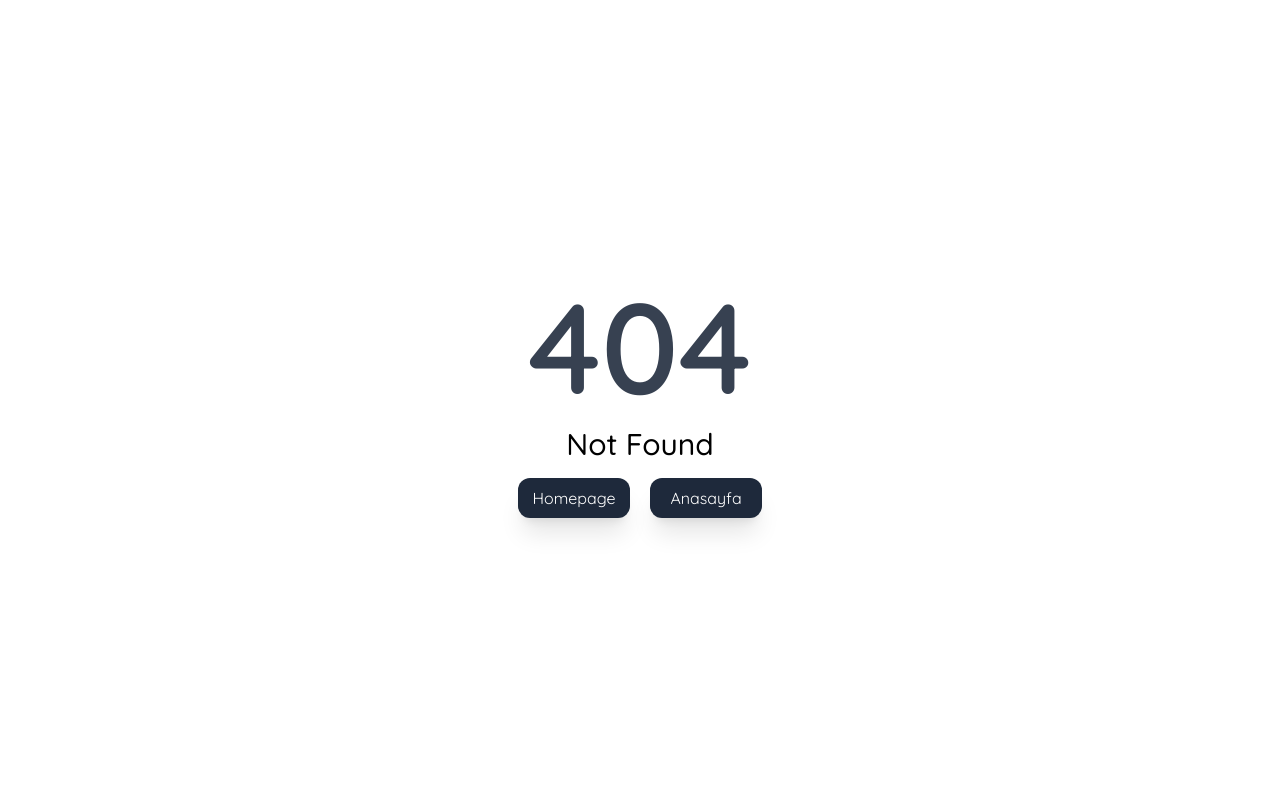
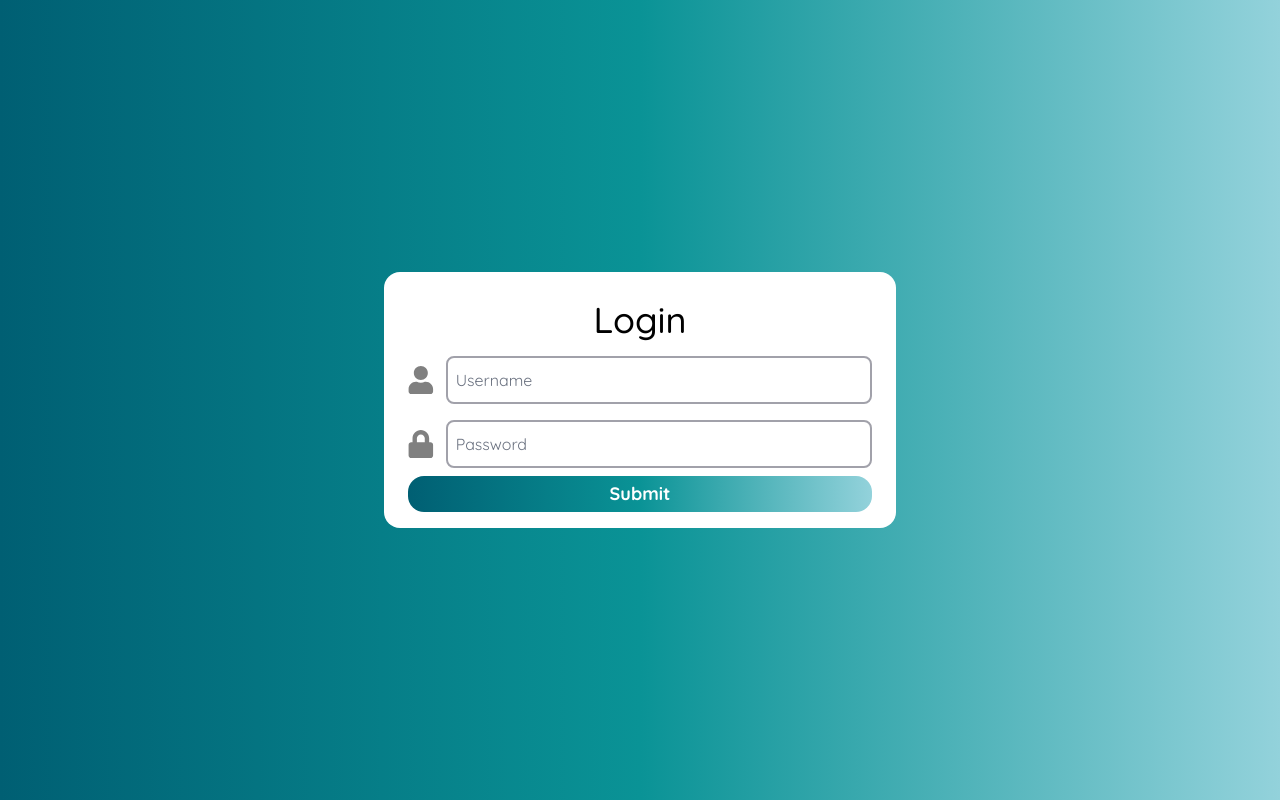
Before and after one commit to emreozkpln/ourblog-frontend, a Next.js app: page /admin/auth/login in a window 1280 px wide. Before the commit this address had no page. Built offline with nearby package versions, Linux system fonts and the light colour scheme.

Commit message:
Create admin login page Install toast notification package Create adminRequests service Create login request func in service

```diff
--- a/package.json
+++ b/package.json
@@ -15,6 +15,7 @@
     "postcss": "8.4.27",
     "react": "18.2.0",
     "react-dom": "18.2.0",
+    "react-hot-toast": "^2.4.1",
     "react-icons": "^4.10.1",
     "react-markdown": "^8.0.7",
     "react-syntax-highlighter": "^15.5.0",
--- /dev/null
+++ b/src/app/admin/auth/login/page.js
@@ -0,0 +1,92 @@
+"use client"
+import { useState } from "react";
+import { FaUser, FaLock } from "react-icons/fa";
+import {login as adminLogin} from "@/services/adminRequests"
+import toast from "react-hot-toast";
+import { useRouter } from "next/navigation";
+
+const darkToastStyle = {
+    borderRadius: '30px',
+    background: '#333',
+    color: '#fff',
+    }
+
+
+function Login() {
+    const router = useRouter()
+    const [Username, setUsername] = useState("")
+    const [Password, setPassword] = useState("")
+    const [isFetching, setIsFetching] = useState(false)
+
+    const submitForm = async () => {
+        if (isFetching === false) {
+            setIsFetching(true)
+            const res = await adminLogin(Username, Password)
+            if(res?.msg === "Too many request.") {
+                toast(`${res.resetSecond} saniye bekleyin.`,
+                    {
+                    icon: '⏳',
+                    style: darkToastStyle
+                    }
+                );
+            } else if(res === "Empty form.") {
+                toast(`Formu doldurunuz.`,
+                    {
+                    icon: '❌',
+                    style: darkToastStyle
+                    }
+                );
+            } else if(res === "Wrong username and password."){
+                toast(`Bilgiler yanlış.`,
+                    {
+                    icon: '❌',
+                    style: darkToastStyle
+                    }
+                );
+            }
+            else if(res === "Internal server error.") {
+                toast(`Sunucu hatası.`,
+                    {
+                    icon: '❌',
+                    style: darkToastStyle
+                    }
+                );
+            } else if(res === "err") {
+                toast(`Bilinmeyen hata.`,
+                    {
+                    icon: '❌',
+                    style: darkToastStyle
+                    }
+                );
+            } else if(res === "Ok.") {
+                toast(`Giriş yapıldı.`,
+                    {
+                    icon: '✅',
+                    style: darkToastStyle
+                    }
+                );
+                // router.push("/")
+            }
+            setIsFetching(false)
+        }
+    }
+
+    return (
+        <div className="bg-gradient-to-r from-color1 via-color2 to-color3 w-screen h-screen flex items-center justify-center ">
+            <div className="max-w-lg w-full pt-7 pb-4 px-6 bg-white rounded-2xl">
+                <div className="text-center font-medium font text-4xl mb-4">Login</div>
+                <div className="flex items-center">
+                    <FaUser size={28} color="gray" className="mr-3"/>
+                    <input onChange={e => setUsername(e.target.value)} className="w-full h-12 border-zinc-400 rounded-lg border-2 pl-2 placeholder:text-gray-500" type="text" placeholder="Username"></input>
+                </div>
+                <div className="flex items-center mt-4">
+                    <FaLock size={28} color="gray" className="mr-3"/>
+                    <input type="password" onChange={e => setPassword(e.target.value)} className="w-full h-12 border-zinc-400 rounded-lg border-2 pl-2 placeholder:text-gray-500" placeholder="Password"></input>
+                </div>
+                <button onClick={() => submitForm()} className="bg-gradient-to-r from-color1 via-color2 to-color3 w-full mt-2 h-9 rounded-2xl text-white text-lg font-bold">Submit</button>
+            </div>
+        </div>
+    )
+}
+
+export default Login;
--- a/src/app/layout.js
+++ b/src/app/layout.js
@@ -1,3 +1,4 @@
+import { Toaster } from "react-hot-toast";
 import "./globals.css";
 import { Quicksand } from "next/font/google";
 
@@ -9,7 +10,10 @@ export default function RootLayout({ children }) {
 			<head>
 				<script async src="https://pagead2.googlesyndication.com/pagead/js/adsbygoogle.js?client=ca-pub-3586181999451961" crossOrigin={"anonymous"}></script>
 			</head>
-			<body className={inter.className}>{children}</body>
+			<body className={inter.className}>
+				<Toaster />
+				{children}
+			</body>
 		</html>
 	);
 }
--- /dev/null
+++ b/src/services/adminRequests.js
@@ -0,0 +1,29 @@
+export async function login(username, password) {
+    try {
+        const res = await fetch(`http://localhost:8080/admin/login`, {
+            method: "POST",
+            cache: "no-store",
+            headers: {
+                "Content-Type": "application/json",
+            },
+            body: JSON.stringify({
+                username,
+                password
+            })
+        })
+        if (res.status === 200) {
+            return "Ok."
+        } else if (res.status === 400){
+            return "Empty form."
+        } else if (res.status === 401) {
+            return "Wrong username and password."
+        } else if (res.status === 500){
+            return "Internal server error."
+        } else if (res.status === 429){
+            const resetSecond = res.headers.get("Ratelimit-Reset")
+            return {msg: "Too many request.", resetSecond}
+        }
+    } catch (err) {
+        return "err"
+    }
+}
```
Also changed, not shown: 2 other files (tests, documents, lock files or other folders).
